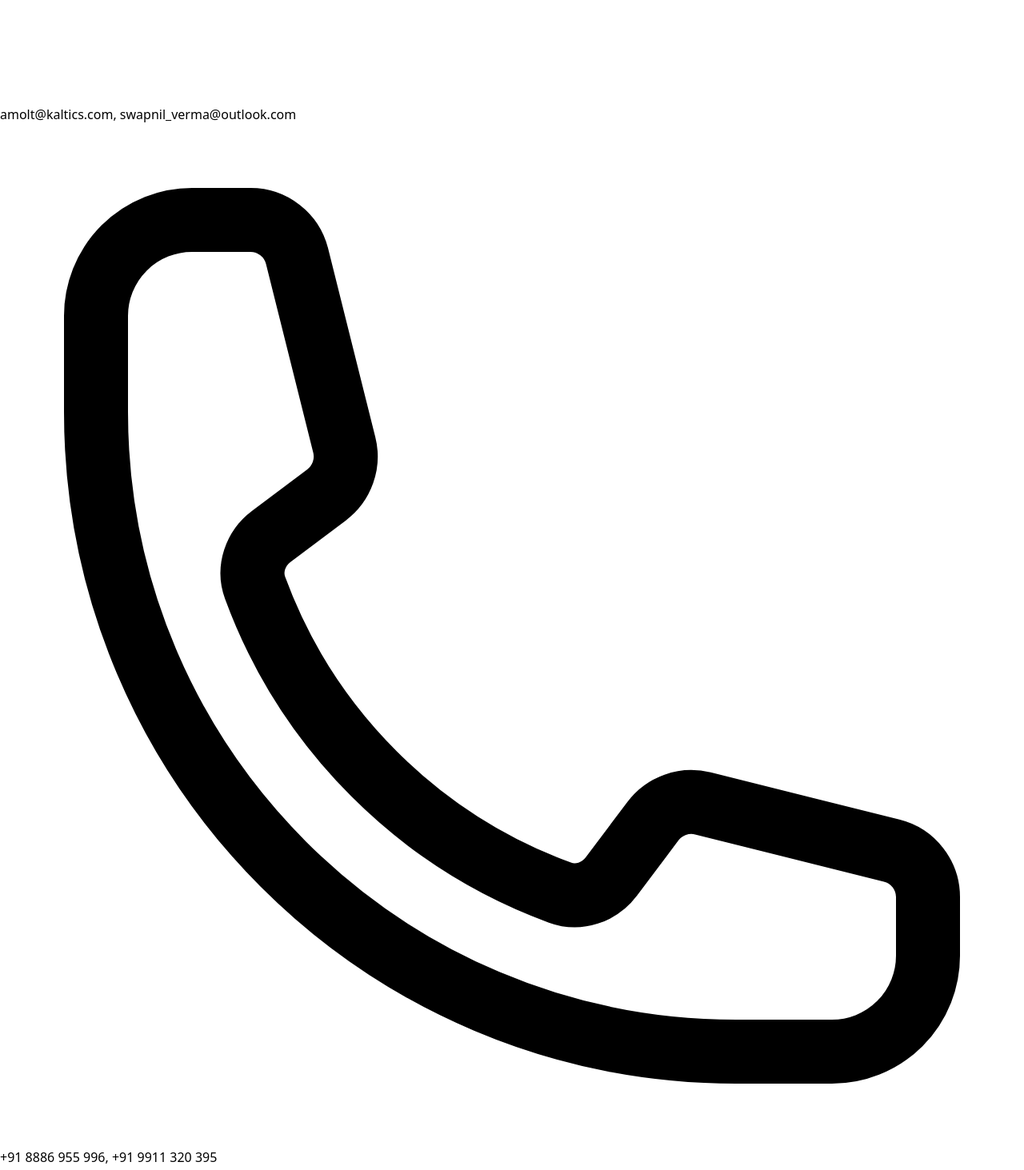
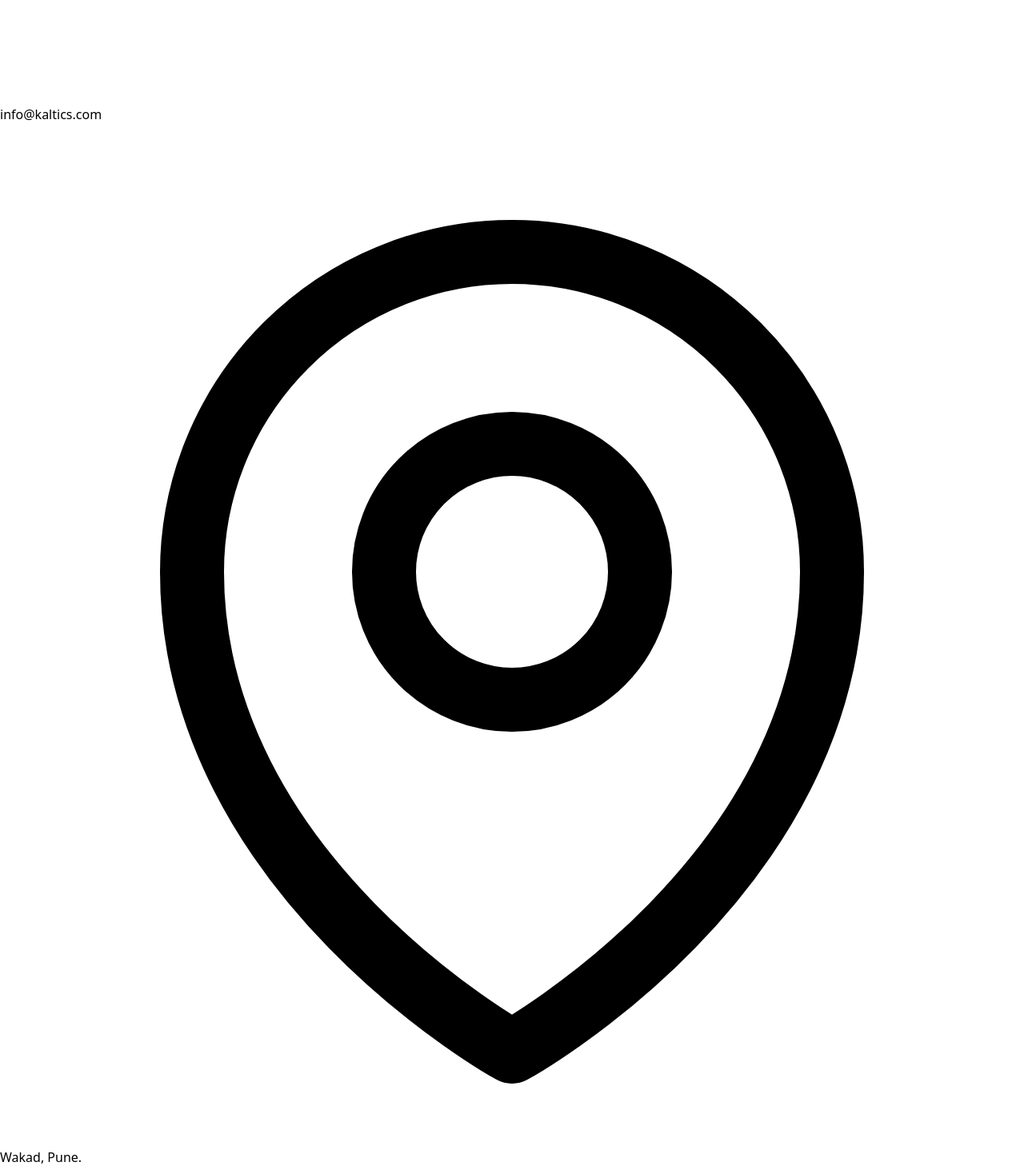
Before and after one commit to imprabhav/kaltics-website, a React (Vite) app: page /contact in a window 1280 px wide. Shown: the part 2740-4203 px from the top of the page at 80% size. Built offline with nearby package versions, Linux system fonts and the light colour scheme.

Commit message:
Update contact2.jsx

```diff
--- a/src/components/contact2.jsx
+++ b/src/components/contact2.jsx
@@ -13,16 +13,9 @@ export default () => {
                     <path strokeLinecap="round" strokeLinejoin="round" d="M21.75 6.75v10.5a2.25 2.25 0 01-2.25 2.25h-15a2.25 2.25 0 01-2.25-2.25V6.75m19.5 0A2.25 2.25 0 0019.5 4.5h-15a2.25 2.25 0 00-2.25 2.25m19.5 0v.243a2.25 2.25 0 01-1.07 1.916l-7.5 4.615a2.25 2.25 0 01-2.36 0L3.32 8.91a2.25 2.25 0 01-1.07-1.916V6.75" />
                 </svg>
             ,
-            contact: "amolt@kaltics.com, swapnil_verma@outlook.com"
+            contact: "info@kaltics.com"
         },
-        {
-            icon:
-                <svg xmlns="http://www.w3.org/2000/svg" fill="none" viewBox="0 0 24 24" strokeWidth={1.5} stroke="currentColor" className="w-6 h-6">
-                    <path strokeLinecap="round" strokeLinejoin="round" d="M2.25 6.75c0 8.284 6.716 15 15 15h2.25a2.25 2.25 0 002.25-2.25v-1.372c0-.516-.351-.966-.852-1.091l-4.423-1.106c-.44-.11-.902.055-1.173.417l-.97 1.293c-.282.376-.769.542-1.21.38a12.035 12.035 0 01-7.143-7.143c-.162-.441.004-.928.38-1.21l1.293-.97c.363-.271.527-.734.417-1.173L6.963 3.102a1.125 1.125 0 00-1.091-.852H4.5A2.25 2.25 0 002.25 4.5v2.25z" />
-                </svg>
-            ,
-            contact: "+91 8886 955 996, +91 9911 320 395"
-        },
+
         {
             icon:
                 <svg xmlns="http://www.w3.org/2000/svg" fill="none" viewBox="0 0 24 24" strokeWidth={1.5} stroke="currentColor" className="w-6 h-6">
```
